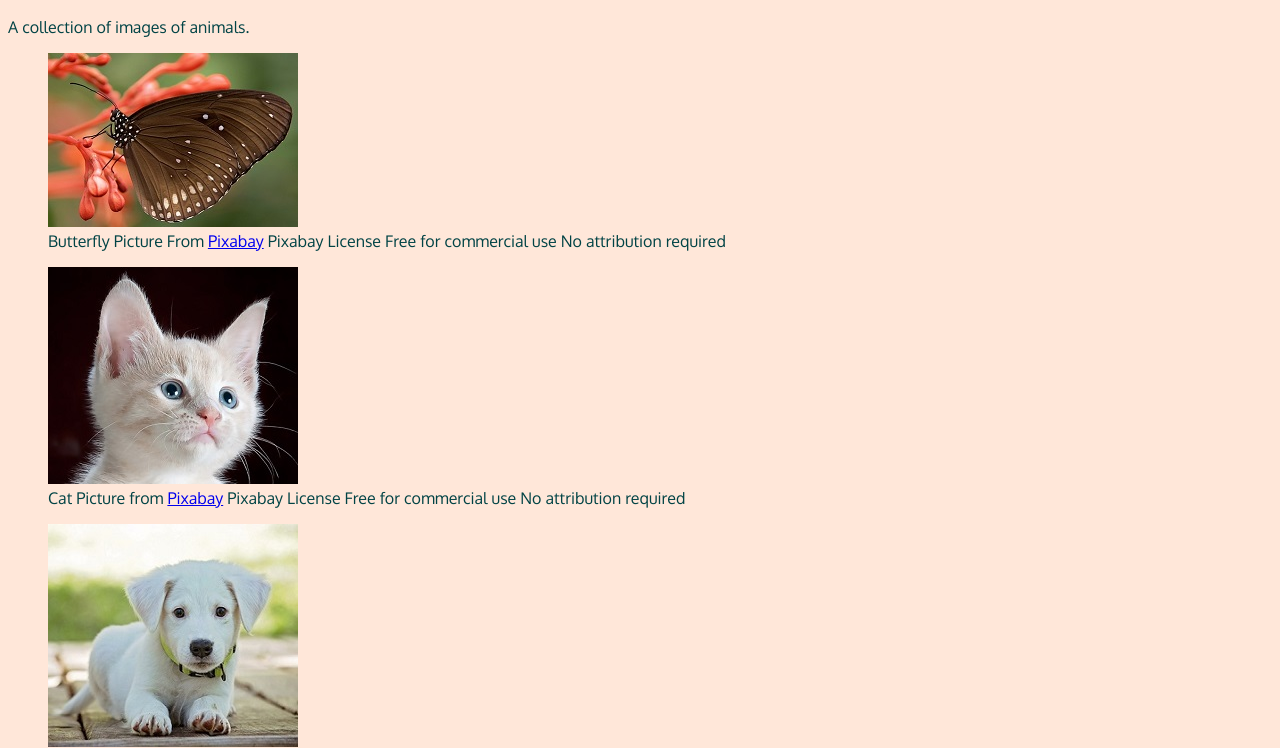
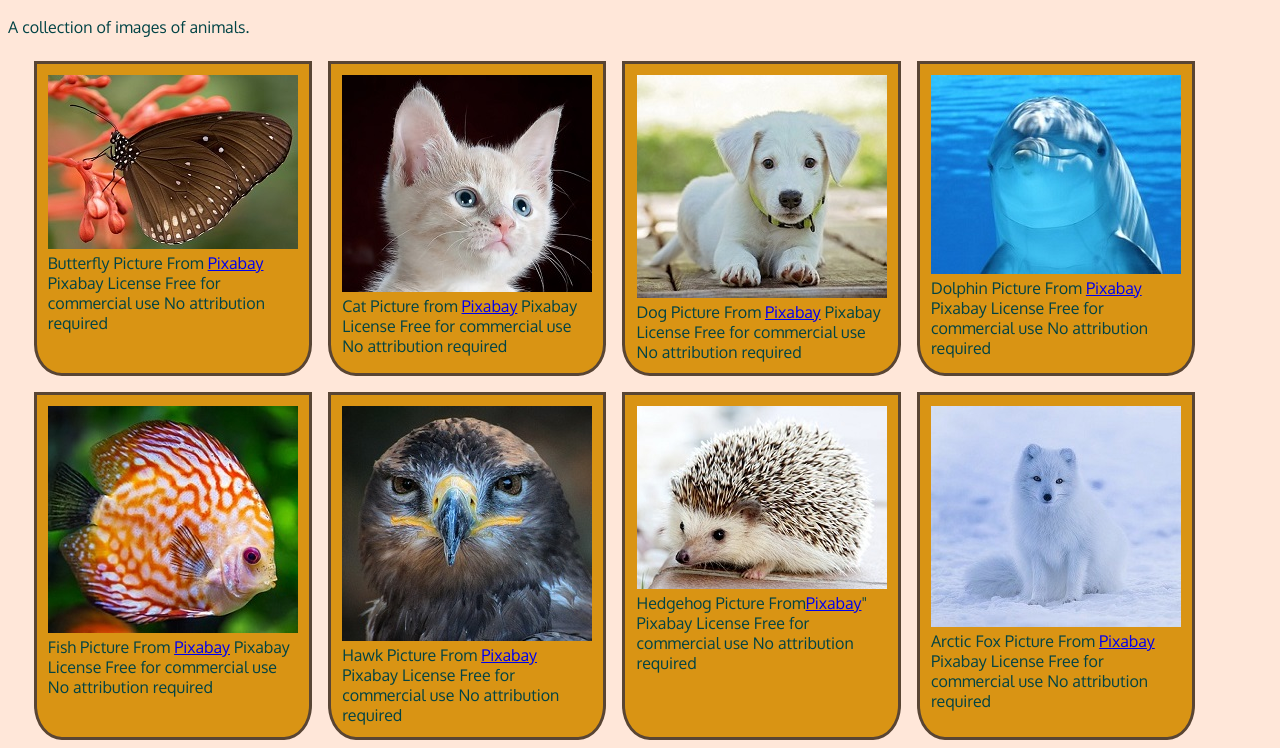
Before and after one commit to Mariolink528/Image-Gallery, a plain HTML site: page index.html in a window 1280 px wide. Shown: the part 54-802 px from the top of the page. Drawn offline with Linux system fonts and the light colour scheme.

Commit message:
styling layout

```diff
--- a/styles.css
+++ b/styles.css
@@ -3,3 +3,25 @@ body {
     color: #014345;
     font-family: 'Oxygen', sans-serif;
 }
+
+#gallery {
+    display: flex;
+    flex-wrap: wrap;
+    width: 96vw;
+    margin: 0 auto;
+}
+
+figure {
+    width: 250px;
+    padding: 0.7em;
+    margin: .5em;
+    border-radius: 0% 0% 10% 10%;
+    border-style: solid;
+    border-color: #594534;
+    background-color: #D99414;
+}
+
+figure img {
+    width: 100%;
+    max-width: 100%;
+}
```
